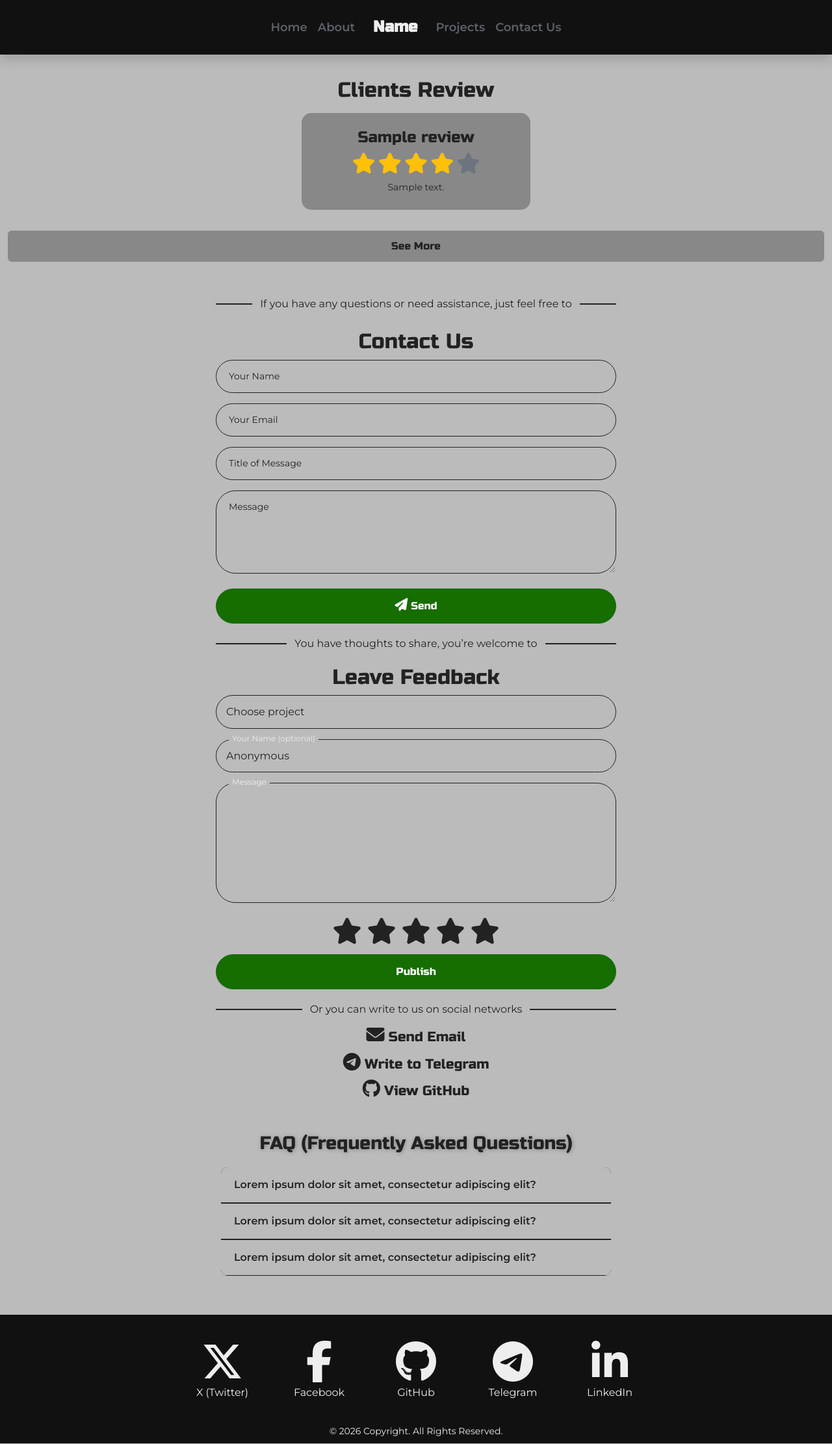
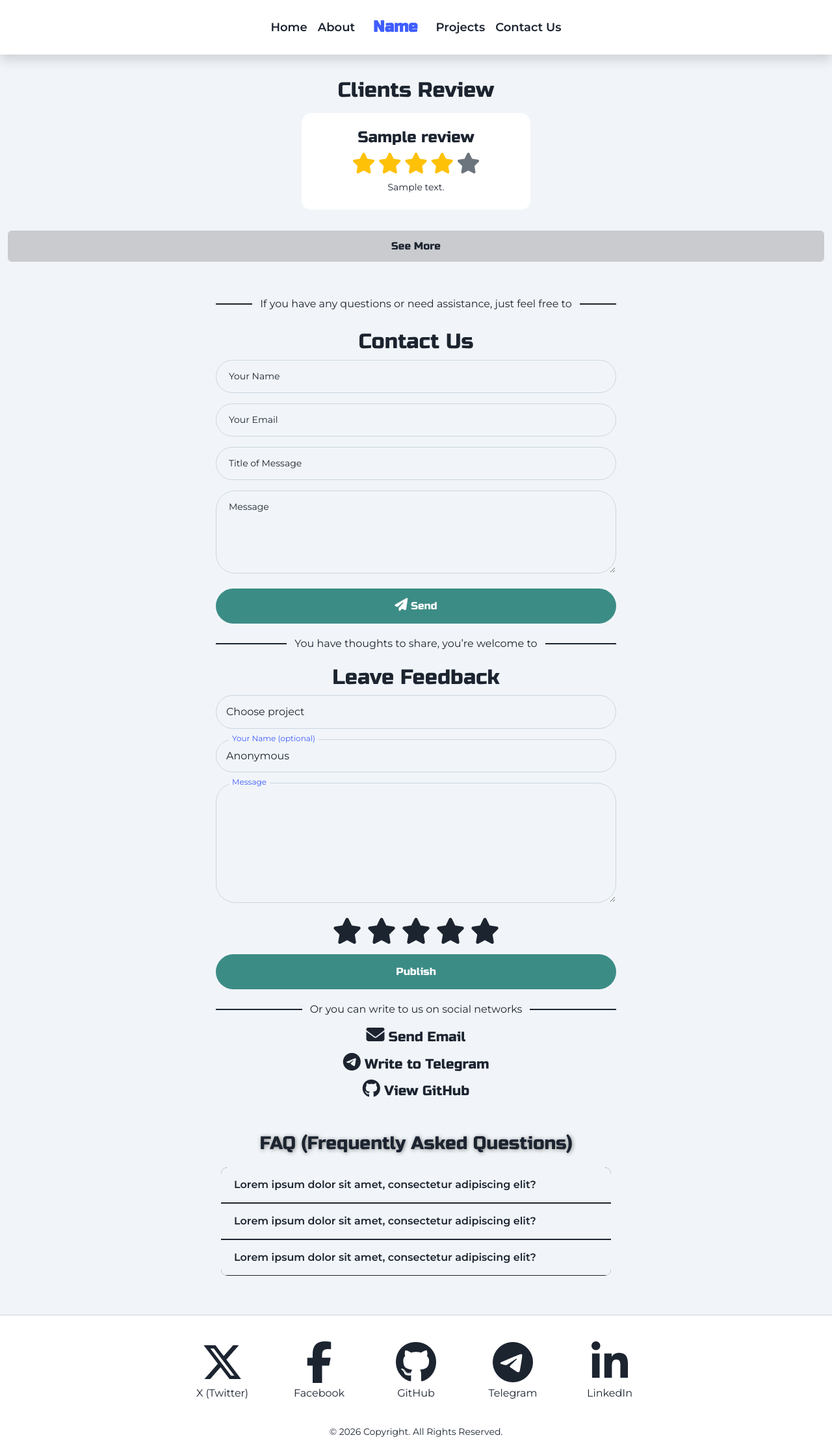
Before and after one commit to Setyann/Portfolio-Template, a Django app: page /feedback/ in a window 1280 px wide. Shown: the whole page at 65% size. Run offline with Django 5.2, Linux system fonts and the light colour scheme; tables that the repository leaves empty hold one stand-in row (values such as "Sample post"); some libraries are stand-ins or nearby versions.

Commit message:
Change colors and styles

```diff
--- a/dashboard/templates/dashboard/dashboard.html
+++ b/dashboard/templates/dashboard/dashboard.html
@@ -24,7 +24,7 @@
   <div class="container pb-3">
     <h1 class="text-center pt-4 pb-3" style="font-size: 32px;">Last Projects</h1>
     <div class="d-flex flex-row">
-      <div class="card mx-3 text-center" style="width: 25.5rem; border: none; background: var(--card-color); border-radius: 15px;">
+      <div class="card mx-3 text-center" style="width: 25.5rem; border: none; background: var(--surface-color); border-radius: 15px;">
         <img src="{% static 'main/img/image.png' %}" class="card-img-top" style="border-radius: 15px;">
         <div class="card-body">
           <h5 class="card-title" style="color: var(--title-color); font-size: 21px;">Project Title</h5>
--- a/dashboard/templates/dashboard/dashboard_about.html
+++ b/dashboard/templates/dashboard/dashboard_about.html
@@ -39,15 +39,15 @@
   <section class="container py-4" style="padding-bottom: 50px; margin-bottom: 20px; ">
     <h1 class="mb-3 text-center" style="font-family: 'Russo One'; font-size: 32px; color: var(--title-color);">Why Choose Us?</h1>
     <div class="d-flex align-items-start justify-content-center gap-4 flex-row flex-wrap">
-      <div class="text-center" style="background: var(--card-color); padding: 20px; max-width: 350px; border-radius: 25px;">
+      <div class="text-center" style="background: var(--surface-color); padding: 20px; max-width: 350px; border-radius: 25px;">
         <h1 class="mb-3 text-center" style="font-family: 'Russo One'; font-size: 21px; color: var(--title-color);">Title</h1>
         <p class="text-center" style="font-size: 14px; color: var(--title-color);">Lorem ipsum dolor sit amet, consectetur adipiscing elit. Phasellus venenatis maximus urna, eget consequat felis fermentum vitae. Vivamus non quam eleifend, consectetur lectus eu, lobortis arcu.</p>
       </div>
-      <div class="text-center" style="background: var(--card-color); padding: 20px; max-width: 350px; border-radius: 25px;">
+      <div class="text-center" style="background: var(--surface-color); padding: 20px; max-width: 350px; border-radius: 25px;">
         <h1 class="mb-3 text-center" style="font-family: 'Russo One'; font-size: 21px; color: var(--title-color);">Title</h1>
         <p class="text-center" style="font-size: 14px; color: var(--title-color);">Lorem ipsum dolor sit amet, consectetur adipiscing elit. Phasellus venenatis maximus urna, eget consequat felis fermentum vitae. Vivamus non quam eleifend, consectetur lectus eu, lobortis arcu.</p>
       </div>
-      <div class="text-center" style="background: var(--card-color); padding: 20px; max-width: 350px; border-radius: 25px;">
+      <div class="text-center" style="background: var(--surface-color); padding: 20px; max-width: 350px; border-radius: 25px;">
         <h1 class="mb-3 text-center" style="font-family: 'Russo One'; font-size: 21px; color: var(--title-color);">Title</h1>
         <p class="text-center" style="font-size: 14px; color: var(--title-color);">Lorem ipsum dolor sit amet, consectetur adipiscing elit. Phasellus venenatis maximus urna, eget consequat felis fermentum vitae. Vivamus non quam eleifend, consectetur lectus eu, lobortis arcu.</p>
       </div>
--- a/dashboard/templates/dashboard/dashboard_projects.html
+++ b/dashboard/templates/dashboard/dashboard_projects.html
@@ -9,7 +9,7 @@
         {% if projects %}
             <div class="d-flex flex-row flex-wrap">
                 {% for project in projects %}
-                    <div class="card mx-3 text-center" style="width: 25.5rem; border: none; background: var(--card-color); border-radius: 15px;">
+                    <div class="card mx-3 text-center" style="width: 25.5rem; border: none; background: var(--surface-color); border-radius: 15px;">
                         <img src="{{ project.img.url }}" class="card-img-top" style="border-radius: 15px;">
                         <div class="card-body">
                             <h5 class="card-title" style="color: var(--title-color); font-size: 21px;">{{ project.title }}</h5>
--- a/feedback/templates/feedback/feedback.html
+++ b/feedback/templates/feedback/feedback.html
@@ -11,7 +11,7 @@
     {% else %}
       {% for review in reviews %}
         <div class="card mx-2 text-center mb-3"
-           style="width: 22rem; border: none; background: var(--card-color); border-radius: 15px;">
+           style="width: 22rem; border: none; background: var(--surface-color); border-radius: 15px;">
 
           <div class="card-body">
 
--- a/main/templates/main/about.html
+++ b/main/templates/main/about.html
@@ -39,15 +39,15 @@
   <section class="container py-4" style="padding-bottom: 50px; margin-bottom: 20px; ">
     <h1 class="mb-3 text-center" style="font-family: 'Russo One'; font-size: 32px; color: var(--title-color);">Why Choose Us?</h1>
     <div class="d-flex align-items-start justify-content-center gap-4 flex-row flex-wrap">
-      <div class="text-center" style="background: var(--card-color); padding: 20px; max-width: 350px; border-radius: 25px;">
+      <div class="text-center" style="background: var(--surface-color); padding: 20px; max-width: 350px; border-radius: 25px;">
         <h1 class="mb-3 text-center" style="font-family: 'Russo One'; font-size: 21px; color: var(--title-color);">Title</h1>
         <p class="text-center" style="font-size: 14px; color: var(--title-color);">Lorem ipsum dolor sit amet, consectetur adipiscing elit. Phasellus venenatis maximus urna, eget consequat felis fermentum vitae. Vivamus non quam eleifend, consectetur lectus eu, lobortis arcu.</p>
       </div>
-      <div class="text-center" style="background: var(--card-color); padding: 20px; max-width: 350px; border-radius: 25px;">
+      <div class="text-center" style="background: var(--surface-color); padding: 20px; max-width: 350px; border-radius: 25px;">
         <h1 class="mb-3 text-center" style="font-family: 'Russo One'; font-size: 21px; color: var(--title-color);">Title</h1>
         <p class="text-center" style="font-size: 14px; color: var(--title-color);">Lorem ipsum dolor sit amet, consectetur adipiscing elit. Phasellus venenatis maximus urna, eget consequat felis fermentum vitae. Vivamus non quam eleifend, consectetur lectus eu, lobortis arcu.</p>
       </div>
-      <div class="text-center" style="background: var(--card-color); padding: 20px; max-width: 350px; border-radius: 25px;">
+      <div class="text-center" style="background: var(--surface-color); padding: 20px; max-width: 350px; border-radius: 25px;">
         <h1 class="mb-3 text-center" style="font-family: 'Russo One'; font-size: 21px; color: var(--title-color);">Title</h1>
         <p class="text-center" style="font-size: 14px; color: var(--title-color);">Lorem ipsum dolor sit amet, consectetur adipiscing elit. Phasellus venenatis maximus urna, eget consequat felis fermentum vitae. Vivamus non quam eleifend, consectetur lectus eu, lobortis arcu.</p>
       </div>
--- a/main/templates/main/index.html
+++ b/main/templates/main/index.html
@@ -29,7 +29,7 @@
       <div class="d-flex flex-row flex-wrap">
         {% for project in projects %}
           <div class="card mx-3 text-center"
-            style="width: 24rem; border: 1px solid var(--text-color); background: var(--card-color); border-radius: 15px; overflow: hidden;">
+            style="width: 24rem; border: 1px solid var(--border-color); background: var(--surface-color); border-radius: 15px; overflow: hidden;">
             {% if project.images.all %}
               <div id="carousel-{{ project.id }}"
                 class="carousel slide"
@@ -60,7 +60,7 @@
 
               <a href="{% url 'project_detail' project.id %}"
                 class="btn btn-secondary w-100"
-                style="background: var(--card-btn); color: var(--card-btn-text); padding: 8px 0;">
+                style="color: var(--surface-color); padding: 8px 0;">
                 See More
               </a>
             </div>
--- a/projects/templates/projects/project_detail.html
+++ b/projects/templates/projects/project_detail.html
@@ -61,7 +61,7 @@
 
         {% for review in latest_reviews %}
             <div class="card mx-2 mb-3 text-center"
-                 style="width: 22rem; border: none; background: var(--card-color); border-radius: 15px;">
+                 style="width: 22rem; border: none; background: var(--surface-color); border-radius: 15px;">
 
                 <div class="card-body">
 
@@ -101,7 +101,7 @@
 
     <a href="{% url 'feedback' %}#feedbackForm"
        class="btn btn-success my-2 w-100"
-       style="font-family: 'Russo One'; padding: 12px 0; border-radius: 30px; color: var(--background-color);"
+       style="background: var(--success-color); font-family: 'Russo One'; padding: 12px 0; border-radius: 30px; color: var(--background-color);"
        data-text="Questions about {{ project.title }}">
         Have any questions?
     </a>
--- a/projects/templates/projects/projects.html
+++ b/projects/templates/projects/projects.html
@@ -10,7 +10,7 @@
       <div class="d-flex flex-row flex-wrap">
         {% for project in projects %}
           <div class="card mb-3 mx-3 text-center"
-              style="width: 24rem; border: 1px solid var(--text-color); background: var(--card-color); border-radius: 15px; overflow: hidden;">
+              style="width: 24rem; border: 1px solid var(--border-color); background: var(--surface-color); border-radius: 15px; overflow: hidden;">
 
             {% if project.images.all %}
               <div id="carousel-{{ project.id }}"
@@ -46,7 +46,7 @@
 
               <a href="{% url 'project_detail' project.id %}"
                 class="btn btn-secondary w-100"
-                style="background: var(--card-btn); color: var(--card-btn-text); padding: 8px 0;">
+                style="color: var(--surface-color); padding: 8px 0;">
                 See More
               </a>
             </div>
--- a/reviews/templates/reviews/reviews.html
+++ b/reviews/templates/reviews/reviews.html
@@ -12,7 +12,7 @@
 
     {% for review in reviews %}
       <div class="card mx-2 text-center mb-3"
-           style="width: 22rem; border: none; background: var(--card-color); border-radius: 15px;">
+           style="width: 22rem; border: none; background: var(--surface-color); border-radius: 15px;">
 
         <div class="card-body">
 
--- a/static/main/css/main.css
+++ b/static/main/css/main.css
@@ -1,25 +1,52 @@
 :root {
-  --background-color: #bbbbbb;
-  --text-color: #222222;
-  --title-color: #222222;
-  --card-color: #888888;
-  --nav-footer-color: #111111;
-  --nav-text: #5d6169;
-  --footer-text: #eeeeee;
-  --brand-color: #eeeeee;
-  --btn-color: #888888;
-  --card-btn: #b4b4b4;
-  --card-btn-text: #222222;
-  --success-color: #166d00;
+  --background-color: #F1F5F9;
+  --surface-color: #FFFFFF;
+  --surface-2: #E8EEF5;
+
+  --text-color: #1C2430;
+  --text-muted: #5B6B7A;
+
+  --title-color: #1C2430;
+
+  --border-color: #CBD5E1;
+
+  --card-color: #FFFFFF;
+  --btn-color: #c9cbce;
+
+  --brand-color: #3F5DFF;
+
+  --success-color: #3C8C86;
+  --error-color: #E5484D;
+
+  --nav-footer-color: #FFFFFF;
+
+  --divider-shadow: 0 1px 0 rgba(16, 24, 40, 0.08);
 }
 
 @media (prefers-color-scheme: dark){
   :root {
-    --background-color: #222222;
-    --text-color: #5d6169;
-    --title-color: #eeeeee;
-    --card-color: #333333;
-    --btn-color: #333333;
+    --background-color: #0B0F14;
+    --surface-color: #121923;
+    --surface-2: #1A2432;
+
+    --text-color: #E6EDF3;
+    --text-muted: #9AA7B2;
+
+    --title-color: #E6EDF3;
+
+    --border-color: #263241;
+
+    --card-color: #121923;
+    --btn-color: #1A2432;
+
+    --brand-color: #3F5DFF;
+
+    --success-color: #3C8C86;
+    --error-color: #E5484D;
+
+    --nav-footer-color: #0F1620;
+
+    --divider-shadow: 0 1px 0 rgba(255, 255, 255, 0.06);
   }
 }
 
@@ -52,6 +79,14 @@ h1, h2, h3, h4, h5, h6 {
   padding: 20px 0;
 }
 
+nav {
+  box-shadow: var(--divider-shadow);
+}
+
+footer {
+  border-top: 1px solid var(--border-color);
+}
+
 .nav-panel li a {
   position: relative;
   padding-bottom: 8px; /* место под точку/линию */
@@ -62,7 +97,6 @@ h1, h2, h3, h4, h5, h6 {
 
 .nav-panel li .active {
   padding-bottom: 6px;
-  border-bottom: 2px solid var(--text-color);
   cursor: default;
 }
 
@@ -155,7 +189,7 @@ h1, h2, h3, h4, h5, h6 {
   width: 100%;
   padding: 15px 15px 15px 15px;
   border-radius: 30px;
-  border: 1px solid var(--title-color);
+  border: 1px solid var(--border-color);
   background: none;
   color: var(--title-color);
   font-family: 'Montserrat', sans-serif;
@@ -238,15 +272,16 @@ h1, h2, h3, h4, h5, h6 {
 }
 
 .faq-question:hover {
-  background: var(--card-color);
+  background: var(--surface-color);
 }
 
 .faq-answer {
-  background: var(--card-color);
+  background: var(--surface-color);
   padding: 0 20px;
   font-size: 14px;
   line-height: 1.4;
   border-bottom: 1px solid var(--text-color);
+  color: var(--text-color);
   max-height: 0;
   overflow: hidden;
   transition: max-height 0.4s ease, padding 0.4s ease;
@@ -275,7 +310,7 @@ h1, h2, h3, h4, h5, h6 {
   text-align: left;
   padding: 15px 15px 15px 15px;
   border-radius: 30px;
-  border: 1px solid var(--title-color);
+  border: 1px solid var(--border-color);
   background: none;
   color: var(--title-color);
   font-family: 'Montserrat', sans-serif;
@@ -292,7 +327,7 @@ h1, h2, h3, h4, h5, h6 {
   left: 0;
   right: 0;
   background: var(--background-color);
-  border: 1px solid var(--title-color);
+  border: 1px solid var(--border-color);
   color: var(--title-color);
   border-radius: 20px;
   display: none;
@@ -330,7 +365,7 @@ h1, h2, h3, h4, h5, h6 {
     height: 45%;
     background: linear-gradient(
         to top,
-        rgba(0, 0, 0, 0.75),
+        var(--background-color),
         rgba(0, 0, 0, 0)
     );
     z-index: 2;
```
